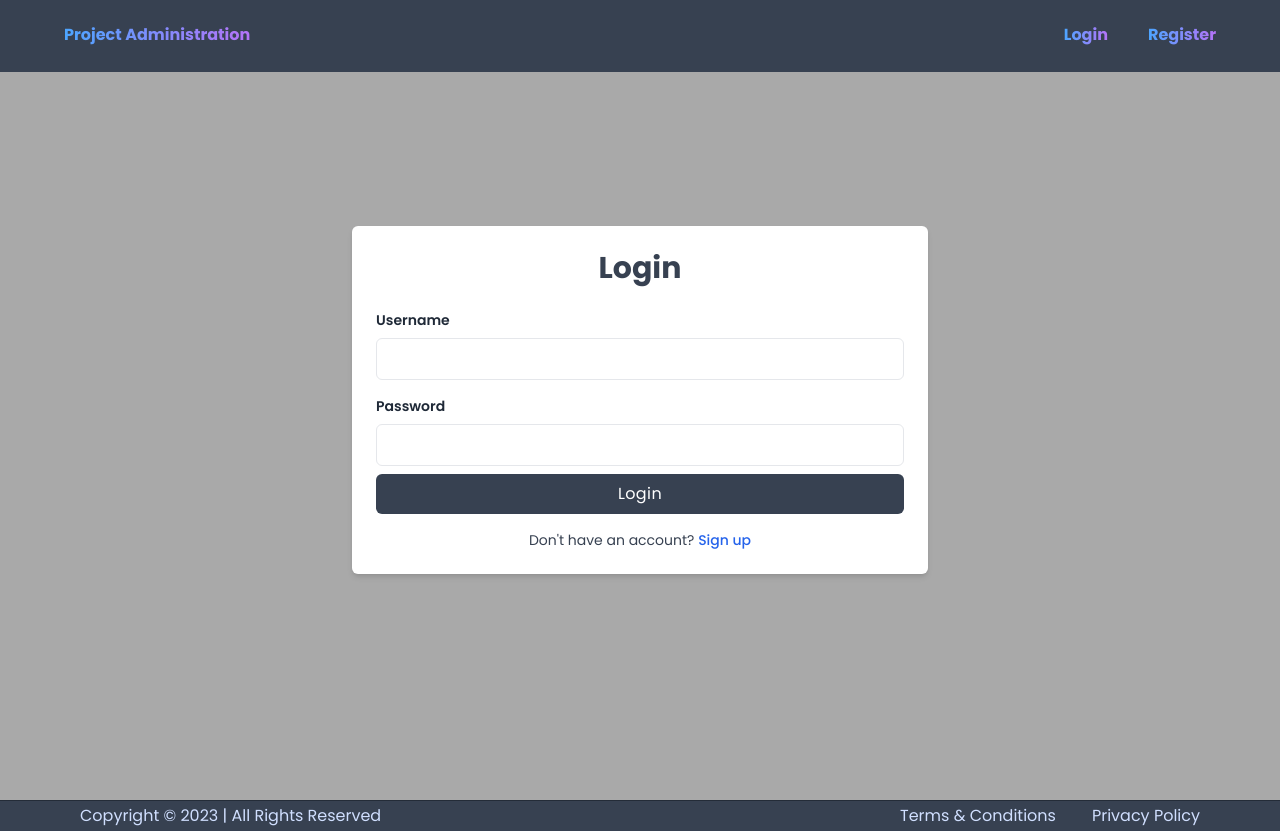
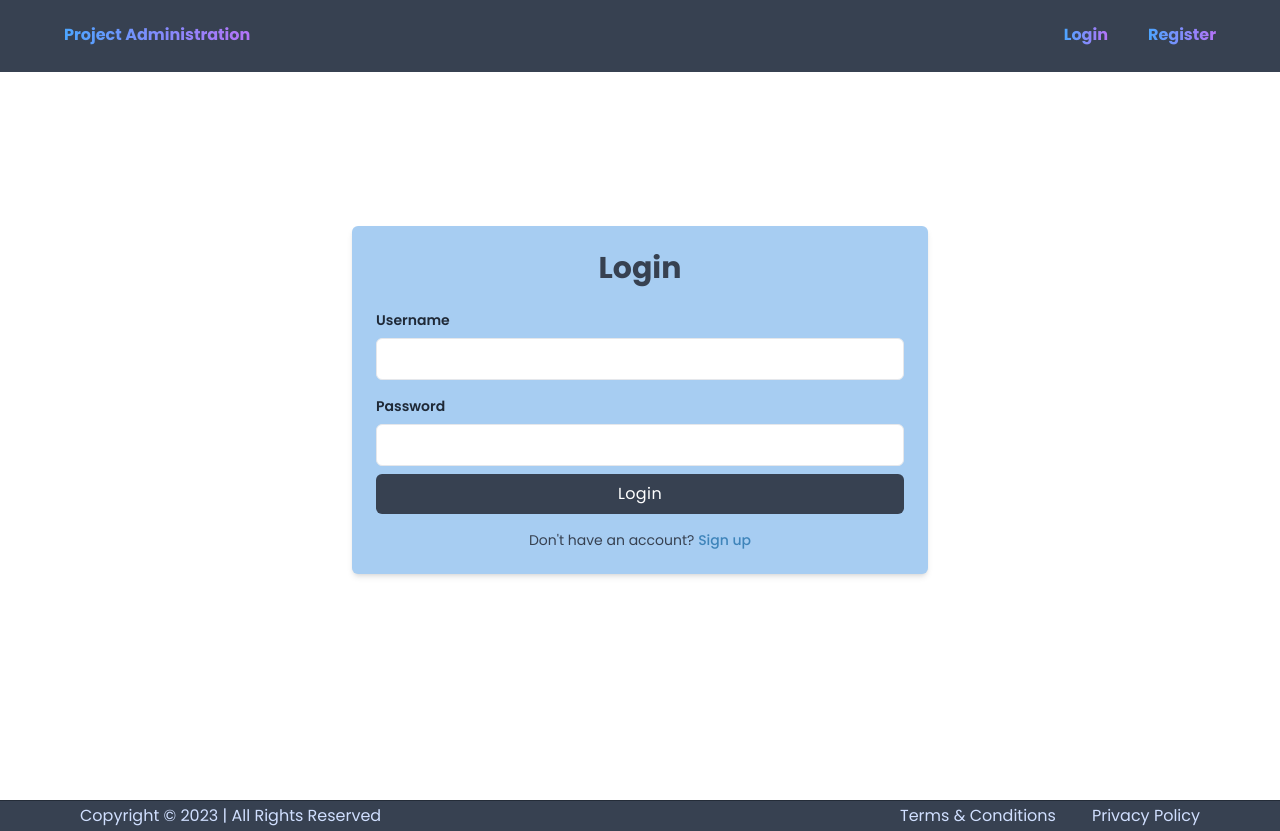
Before and after one commit to SimonSkywalker/p3-product, a Next.js app: page /login in a window 1280 px wide. Built offline with nearby package versions, Linux system fonts and the light colour scheme.

Commit message:
Co-authored-by: SimonSkywalker <SimonSkywalker@users.noreply.github.com>

```diff
--- a/src/app/globals.css
+++ b/src/app/globals.css
@@ -5,7 +5,7 @@
 @tailwind utilities;
 
 body{
-  background-color: darkgray;
+  background-color: white;
 }
 
 footer{
--- a/src/app/login/page.tsx
+++ b/src/app/login/page.tsx
@@ -77,7 +77,7 @@ export default function LoginPage() {
     <div
       className="relative flex flex-col items-center justify-center min-h-screen overflow-hidden">
       <div
-        className="w-full p-6 bg-white rounded-md shadow-md lg:max-w-xl">
+        className="w-full p-6 rounded-md shadow-md lg:max-w-xl bg-palette-300 shadow-2xl">
         <h1
           className="text-3xl font-bold text-center text-gray-700">
           Login
@@ -97,7 +97,7 @@ export default function LoginPage() {
             />
             {validationErrors.username && (
               <div
-                className="text-red-500 text-sm">
+                className="text-palette-100 text-sm">
                 {validationErrors.username}
               </div>
             )}
@@ -119,7 +119,7 @@ export default function LoginPage() {
             />
             {validationErrors.password && (
               <div
-                className="text-red-500 text-sm">
+                className="text-palette-100 text-sm">
                 {validationErrors.password}
               </div>
             )}
@@ -136,7 +136,7 @@ export default function LoginPage() {
 
         <p className="mt-4 text-sm text-center text-gray-700">
           Don't have an account?{" "}
-          <Link href="/register" className="font-medium text-blue-600 hover:underline">
+          <Link href="/register" className="font-medium text-palette-500 hover:underline">
             Sign up
           </Link>
         </p>
--- a/tailwind.config.ts
+++ b/tailwind.config.ts
@@ -30,6 +30,13 @@ const config: Config = {
       },
       colors: {
         primary: "#2190FF",
+        palette:{
+          100: "#c8703d",
+          200:"#f5a564",
+          300:"#a7cdf2",
+          400:"#68aee6",
+          500:"#3e84ba",
+        },
         black: {
           DEFAULT: "#000",
           100: "#0D1117",
```
